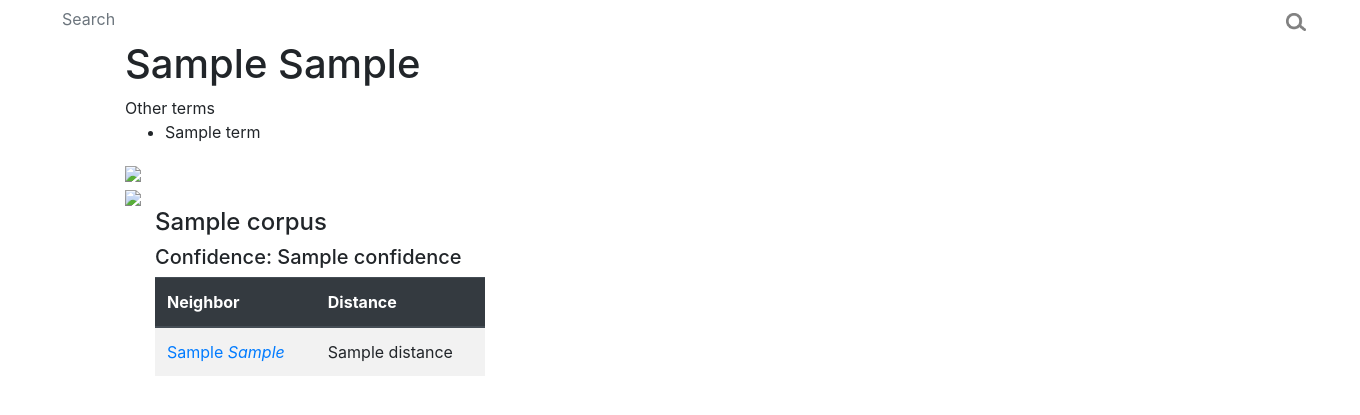
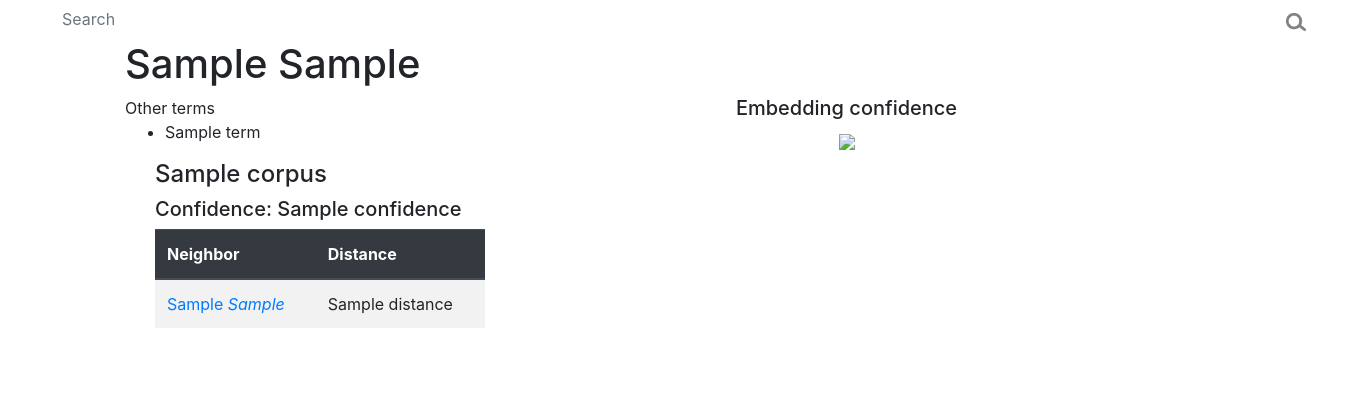
Before and after one commit to drgriffis/text-essence, a Flask app: template nearest_neighbors/dashboard/templates/info.html in a window 1360 px wide; the page is wider, and only the part inside the window is pictured. Shown: the top 415 px of that part. Run offline with Flask 3, Linux system fonts and the light colour scheme; the template is opened without the code that fills it: most values are stand-ins (such as "Sample title", 1, 10 or a date in 2020); parts of the project's set-up code (start-up, migrations or seed data) failed here and were passed over; some libraries are stand-ins or nearby versions.

Commit message:
Style updates

```diff
--- a/nearest_neighbors/dashboard/static/info.css
+++ b/nearest_neighbors/dashboard/static/info.css
@@ -16,3 +16,22 @@
     text-align: center;
     width: 100%;
 }
+
+#termListPanel {
+    width: 30%;
+    float: left;
+}
+
+#confidencePanel {
+    width: 70%;
+    float: left;
+    text-align: center;
+}
+
+#change_panel {
+    clear: both;
+    display:none;
+}
+#tables_panel {
+    clear: both;
+}
--- a/nearest_neighbors/dashboard/templates/info.html
+++ b/nearest_neighbors/dashboard/templates/info.html
@@ -24,6 +24,7 @@
             </ul>
         </div>
         <div id="confidencePanel">
+            <h5>Embedding confidence</h5>
             {{ macros.showInternalConfidenceAnalysis(confidence_analysis_base64) }}
         </div>
     </div>
--- a/nearest_neighbors/dashboard/templates/macros.html
+++ b/nearest_neighbors/dashboard/templates/macros.html
@@ -30,14 +30,14 @@
 
 {% macro tablesPanel(tables, as_single_row) -%}
     {% if as_single_row %}
-    <div class="tables_panel container" class="container">
+    <div class="tables_panel single_row">
     {% else %}
-    <div class="tables_panel single_row container" class="container">
+    <div class="tables_panel container">
+        <div class="container">
     {% endif %}
-        <div class="container">
             {% for table in tables %}
             {% if table.IsGridRowStart %}
-            <div class="row">
+            {% if as_single_row %}{% else %}<div class="row">{% endif %}
             {% endif %}
                 <div class="col-sm-4 nn_table">
                     <h4>{{ table.Corpus }}</h4>
@@ -53,9 +53,11 @@
                             {% for row in table.Rows %}
                             <tr>
                                 <td>
+                                    <span class="table_row_label">
                                     <a href="/info/{{ row.NeighborKey }}">
                                         {{ row.NeighborKey }} <i>{{ row.NeighborString }}</i>
                                     </a>
+                                    </span>
                                 </td>
                                 <td>{{ row.Distance }}</td>
                             </tr>
@@ -64,9 +66,12 @@
                     </table>
                 </div>
             {% if table.IsGridRowEnd %}
-            </div>
+            {% if as_single_row %}{% else %}</div>{% endif %}
             {% endif %}
             {% endfor %}
+        {% if as_single_row %}
+        {% else %}
         </div>
+        {% endif %}
     </div>
 {%- endmacro %}
--- a/nearest_neighbors/dashboard/templates/pairwise.html
+++ b/nearest_neighbors/dashboard/templates/pairwise.html
@@ -33,7 +33,9 @@
         {{ macros.showPairwiseSimilarityAnalysis(pairwise_similarity_analysis_base64) }}
     </div>
     <div id="tables_panel" class="container">
+        <div class="row_label">{{ query }} {{ query_preferred_term }}</div>
         {{ macros.tablesPanel(query_tables, true) }}
+        <div class="row_label">{{ target }} {{ target_preferred_term }}</div>
         {{ macros.tablesPanel(target_tables, true) }}
     </div>
 </body>
```
Also changed, not shown: nearest_neighbors/dashboard/static/pairwise.css (added, +44 -0 lines).
